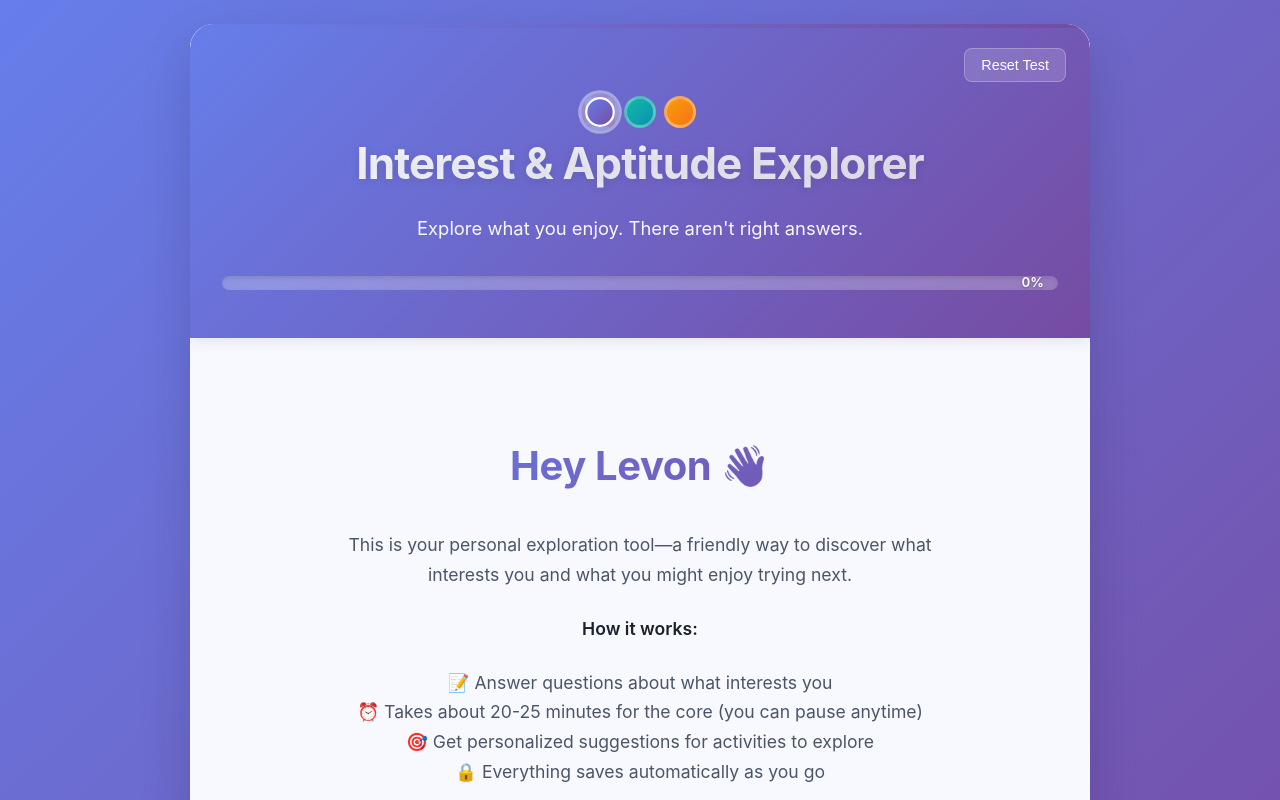
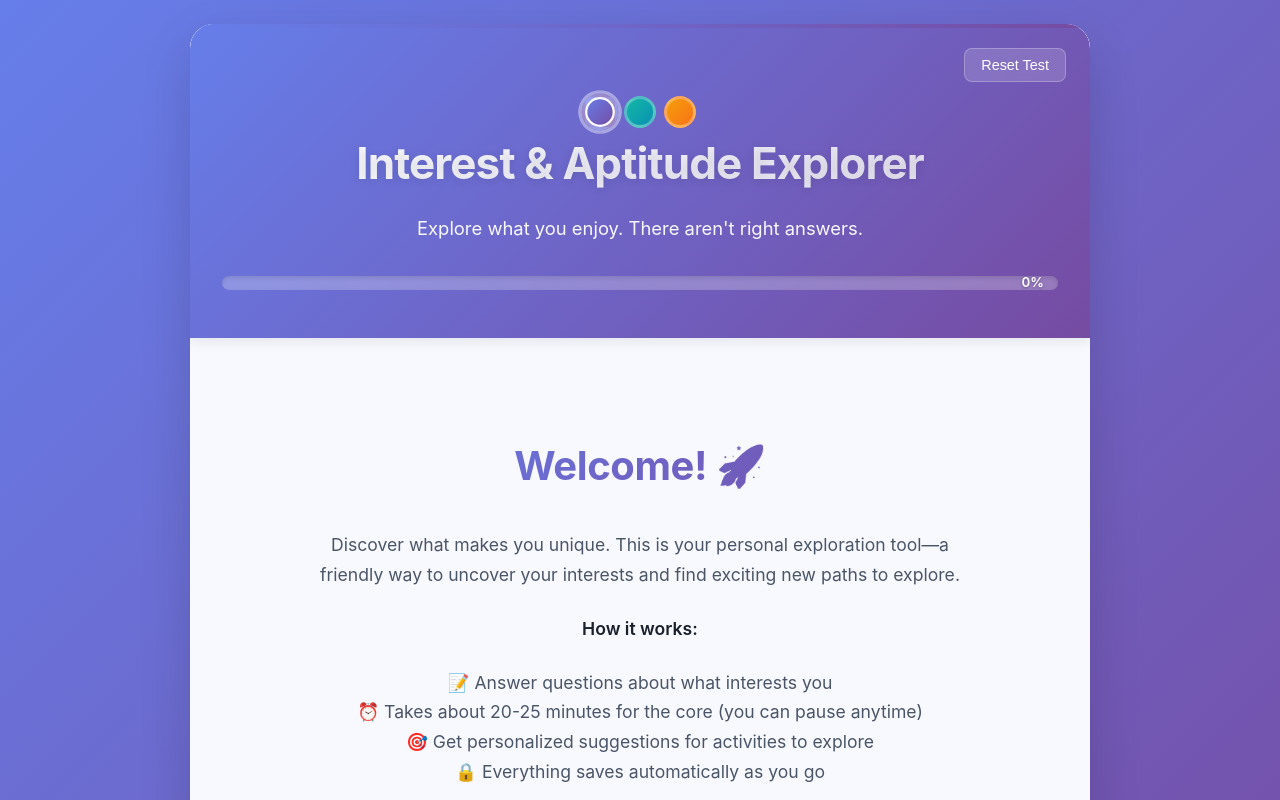
Before and after one commit to hsavzyan/git-tutorial, a website: page index.html in a window 1280 px wide. Shown: the top 800 px of the page. Drawn offline with Linux system fonts and the light colour scheme.

Commit message:
Update index.html

```diff
--- a/index.html
+++ b/index.html
@@ -3,7 +3,7 @@
 <head>
     <meta charset="UTF-8">
     <meta name="viewport" content="width=device-width, initial-scale=1.0">
-    <title>Levon's Interest & Aptitude Explorer</title>
+    <title>Career & Interest Explorer</title>
     <link rel="stylesheet" href="assets/css/style.css">
 </head>
 <body>
@@ -25,8 +25,8 @@
         <div class="content">
             <div class="section active" id="welcome">
                 <div class="welcome-section">
-                    <h2>Hey Levon 👋</h2>
-                    <p>This is your personal exploration tool—a friendly way to discover what interests you and what you might enjoy trying next.</p>
+                    <h2>Welcome! 🚀</h2>
+                    <p>Discover what makes you unique. This is your personal exploration tool—a friendly way to uncover your interests and find exciting new paths to explore.</p>
                     <p><strong>How it works:</strong></p>
                     <p>📝 Answer questions about what interests you<br>⏰ Takes about 20-25 minutes for the core (you can pause anytime)<br>🎯 Get personalized suggestions for activities to explore<br>🔒 Everything saves automatically as you go</p>
                     <p style="color:#999;font-size:0.95em;margin-top:30px;">Remember: This is just for exploration—nothing here labels or tracks you. It's all about finding cool stuff you might want to try.</p>
```
